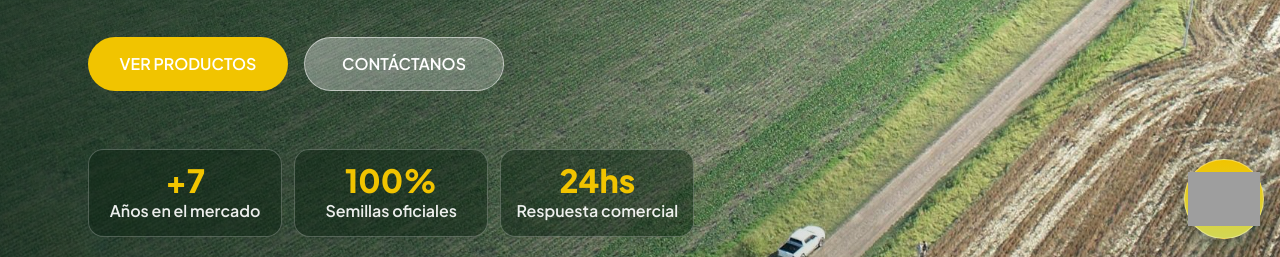
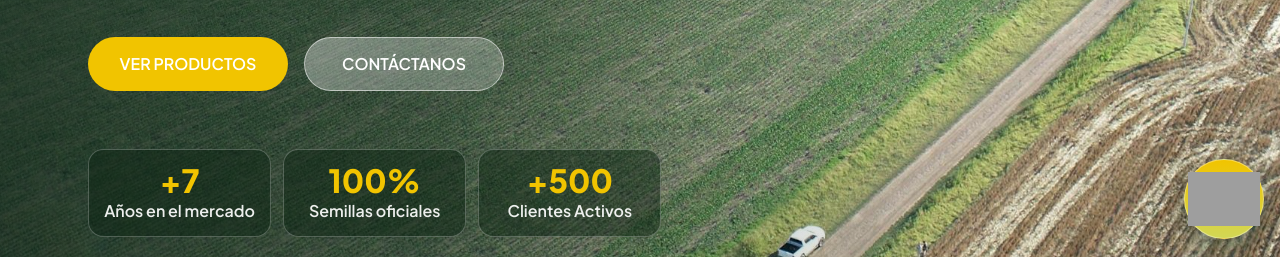
Before and after one commit to juancrisman04/WEB-MS-JUAMBA, a website: page index.html in a window 1280 px wide. Shown: the part 543-800 px from the top of the page. Drawn offline with Linux system fonts and the light colour scheme; grey boxes are pictures that could not be loaded.

Commit message:
Actualiza contador de clientes activos

```diff
--- a/index.html
+++ b/index.html
@@ -196,8 +196,8 @@
             <p class="hero-agro__highlight-label">Semillas oficiales</p>
           </article>
           <article class="hero-agro__highlight-card">
-            <p class="hero-agro__highlight-value" data-count-target="24" data-count-prefix="" data-count-suffix="hs">0hs</p>
-            <p class="hero-agro__highlight-label">Respuesta comercial</p>
+            <p class="hero-agro__highlight-value" data-count-target="500" data-count-prefix="+" data-count-suffix="">+0</p>
+            <p class="hero-agro__highlight-label">Clientes Activos</p>
           </article>
         </div>
       </div>
```
